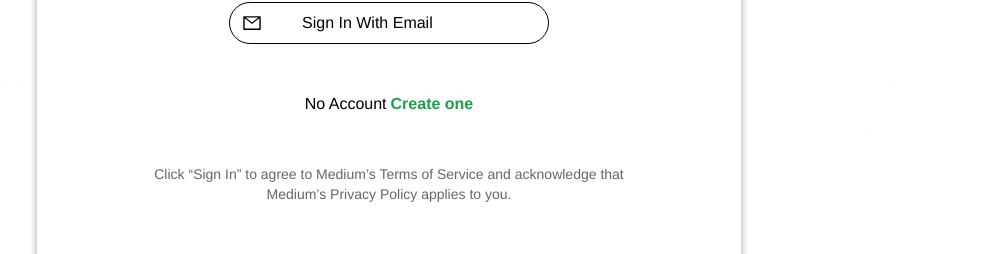
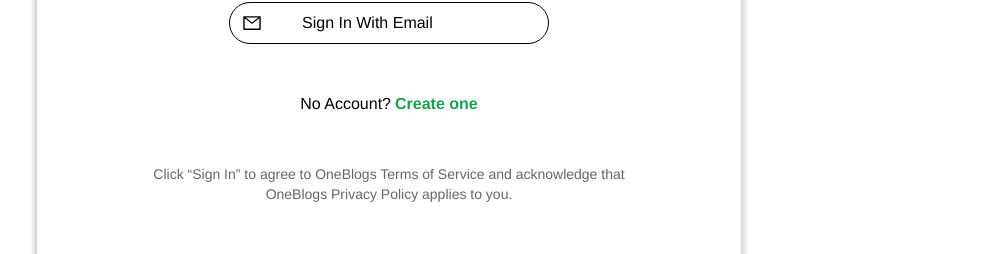
Before and after one commit to Dhruv3sh/Brainwave_Matrix_Intern, a React (Vite) app in the folder Task-02_BlogWebsite/: page /demo in a window 1280 px wide. Both pictures are taken after a click on the button "Sign In". Shown: the part 244-498 px from the top of the page, without its empty margins (251-1246 px from the left). Built offline with nearby package versions, Linux system fonts and the light colour scheme; no server answers; the database is empty.

Commit message:
fix: minor syntax

```diff
--- a/Task-02_BlogWebsite/src/components/Demo/Auth/Auth.jsx
+++ b/Task-02_BlogWebsite/src/components/Demo/Auth/Auth.jsx
@@ -20,24 +20,30 @@
     try {
       const createUser = await signInWithPopup(auth, provider);
       const newUser = createUser.user;
-
       const ref = doc(db, "users", newUser.uid);
       const userDoc = await getDoc(ref);
 
       if (!userDoc.exists()) {
         await setDoc(ref, {
-          userId: newUser.uid,
-          username: newUser.displayName,
-          email: newUser.email,
-          userImg: newUser.photoURL,
+          userId: newUser?.uid,
+          username: newUser?.displayName,
+          email: newUser?.email,
+          userImg: newUser?.photoURL,
           bio: "",
         });
-        navigate("/");
-        toast.success("User have been Signed in");
-        setModal(false);
       }
+      setModal(false);
+      navigate("/");
+      toast.success("User have been Signed in", {
+        autoClose: 1200,
+      });
     } catch (error) {
-      toast.error(error.message);
+      toast.error(
+        error.message.split("auth/")[1].split(")")[0].replace(/-/g, " "),
+        {
+          autoClose: 1200,
+        }
+      );
     }
   };
 
@@ -46,17 +52,19 @@
       <section
         className={`z-50 fixed top-0 bottom-0 left-0 md:left-[18rem]
         overflow-auto right-0 md:right-[18rem] bg-white shadow-[0px_0px_8px_rgba(0,0,0,0.2)] transition-all duration-400
-        ${modal ? "visible opacity-100" : "invisible opacity-0"}`}>
+        ${modal ? "visible opacity-100" : "invisible opacity-0"}`}
+      >
         <button
           onClick={() => setModal(false)}
-          className="absolute top-8 right-8 text-2xl hover:opacity-50">
+          className="absolute top-8 right-8 text-2xl hover:opacity-50"
+        >
           <LiaTimesSolid />
         </button>
         <div className="flex flex-col justify-center items-center gap-[3rem]">
           {signReq === "" ? (
             <>
               <h1 className="text-3xl pt-[6rem] pb-4 font-serif">
-                {createUser ? "Join Medium." : "Welcome Back."}
+                {createUser ? "Join OneBlogs." : "Welcome Back."}
               </h1>
               <div className="flex flex-col gap-2 w-fit mx-auto">
                 <Button
@@ -71,10 +79,11 @@
                 />
               </div>
               <p>
-                {createUser ? "Already have an account" : "No Account"}
+                {createUser ? "Already have an account?" : "No Account?"}
                 <button
                   onClick={() => setCreateUser(!createUser)}
-                  className="text-green-600 hover:text-green-700 font-bold ml-1">
+                  className="text-green-600 hover:text-green-700 font-bold ml-1"
+                >
                   {createUser ? "Sign In" : "Create one"}
                 </button>
               </p>
@@ -85,8 +94,8 @@
             <SignUp setModal={setModal} setSignReq={setSignReq} />
           ) : null}
           <p className="md:w-[30rem] mx-auto text-center text-sm mb-[3rem] text-black opacity-60">
-            Click “Sign In” to agree to Medium’s Terms of Service and
-            acknowledge that Medium’s Privacy Policy applies to you.
+            Click “Sign In” to agree to OneBlogs Terms of Service and
+            acknowledge that OneBlogs Privacy Policy applies to you.
           </p>
         </div>
       </section>
@@ -101,7 +110,8 @@
     <button
       onClick={click}
       className="flex items-center gap-10 sm:w-[20rem] border border-black
-        px-3 py-2 rounded-full">
+        px-3 py-2 rounded-full"
+    >
       {icon} {text}
     </button>
   );
```
